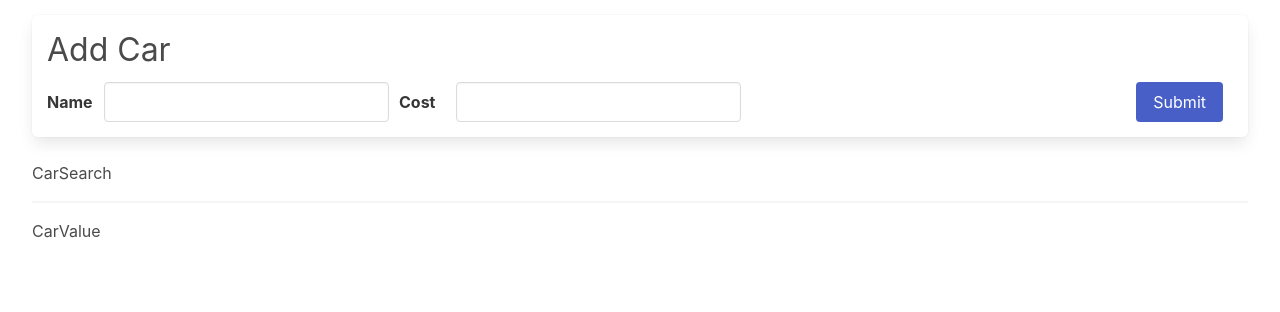
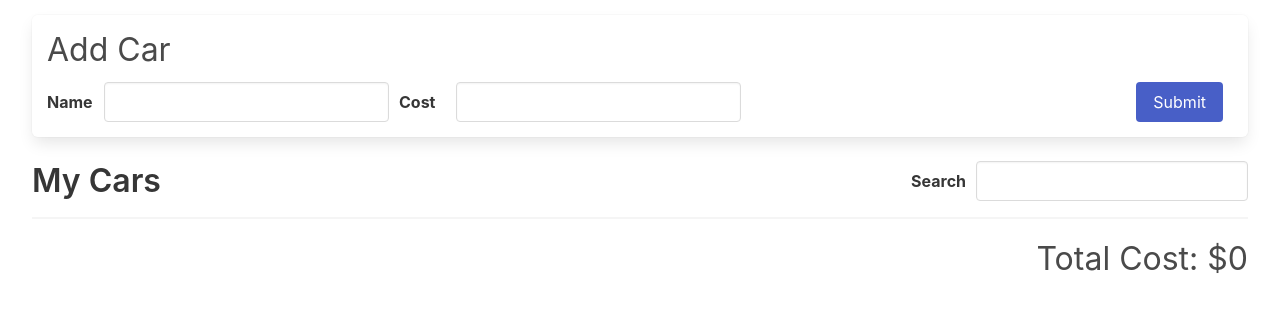
Before and after one commit to eduardotejeda/cars, a React (Create React App) app: page / in a window 1280 px wide. Shown: the top 312 px of the page. Built offline with nearby package versions, Linux system fonts and the light colour scheme.

Commit message:
Finish course project

```diff
--- a/src/components/CarList.js
+++ b/src/components/CarList.js
@@ -3,8 +3,14 @@ import { removeCar } from '../store';
 
 function CarList() {
   const dispatch = useDispatch();
-  const cars = useSelector((state) => {
-    return state.cars.data;
+  const { cars, name } = useSelector(({form, cars : {data, searchTerm}}) => {
+    const filteredCars = data.filter((car) => car.name.toLowerCase().includes(searchTerm.toLowerCase())
+    );
+
+    return {
+      cars: filteredCars,
+      name: form.name
+    }
   });
 
   const handleCarDelete = (car) => {
@@ -12,8 +18,12 @@ function CarList() {
   };
 
   const renderedCars = cars.map((car) => {
+    const bold = name && car.name.toLowerCase().includes(name.toLowerCase());
+
+
+
     return (
-      <div key={car.id} className="panel">
+      <div key={car.id} className={`panel ${bold && 'bold'}`}>
         <p>
           {car.name} - ${car.cost}
         </p>
--- a/src/components/CarSearch.js
+++ b/src/components/CarSearch.js
@@ -1,5 +1,32 @@
+import { useDispatch, useSelector } from "react-redux";
+import { changeSearchTerm } from "../store";
+
 function CarSearch() {
-  return <div>CarSearch</div>;
+  const dispatch = useDispatch();
+  const searchTerm = useSelector((state)=> {
+    return state.cars.searchTerm;
+
+  });
+
+  const handleSearchTermChange = (event) => {
+    dispatch(changeSearchTerm(event.target.value));
+
+  };
+
+  return (
+  <div className="list-header">
+    <h3 className="title is-3">My Cars</h3>
+    <div className="search field is-horizontal">
+      <label className="label">Search</label>
+      <input
+      className="input"
+      value={searchTerm}
+      onChange={handleSearchTermChange}
+      />
+
+    </div>
+
+    </div>);
 }
 
 export default CarSearch;
--- a/src/components/CarValue.js
+++ b/src/components/CarValue.js
@@ -1,5 +1,23 @@
+import { useSelector } from "react-redux";
+
 function CarValue() {
-  return <div>CarValue</div>;
+  const totalCost = useSelector(({cars: {data, searchTerm}})=> {
+    const filteredCars = data.filter((car) => {
+      return car.name.toLowerCase().includes(searchTerm.toLowerCase());
+    });
+    let cost = 0;
+    for (let car of filteredCars) {
+      cost += car.cost;
+    }
+    return cost;
+
+
+  });
+
+
+  return <div className="car-value">
+    Total Cost: ${totalCost}
+    </div>;
 }
 
 export default CarValue;
```
